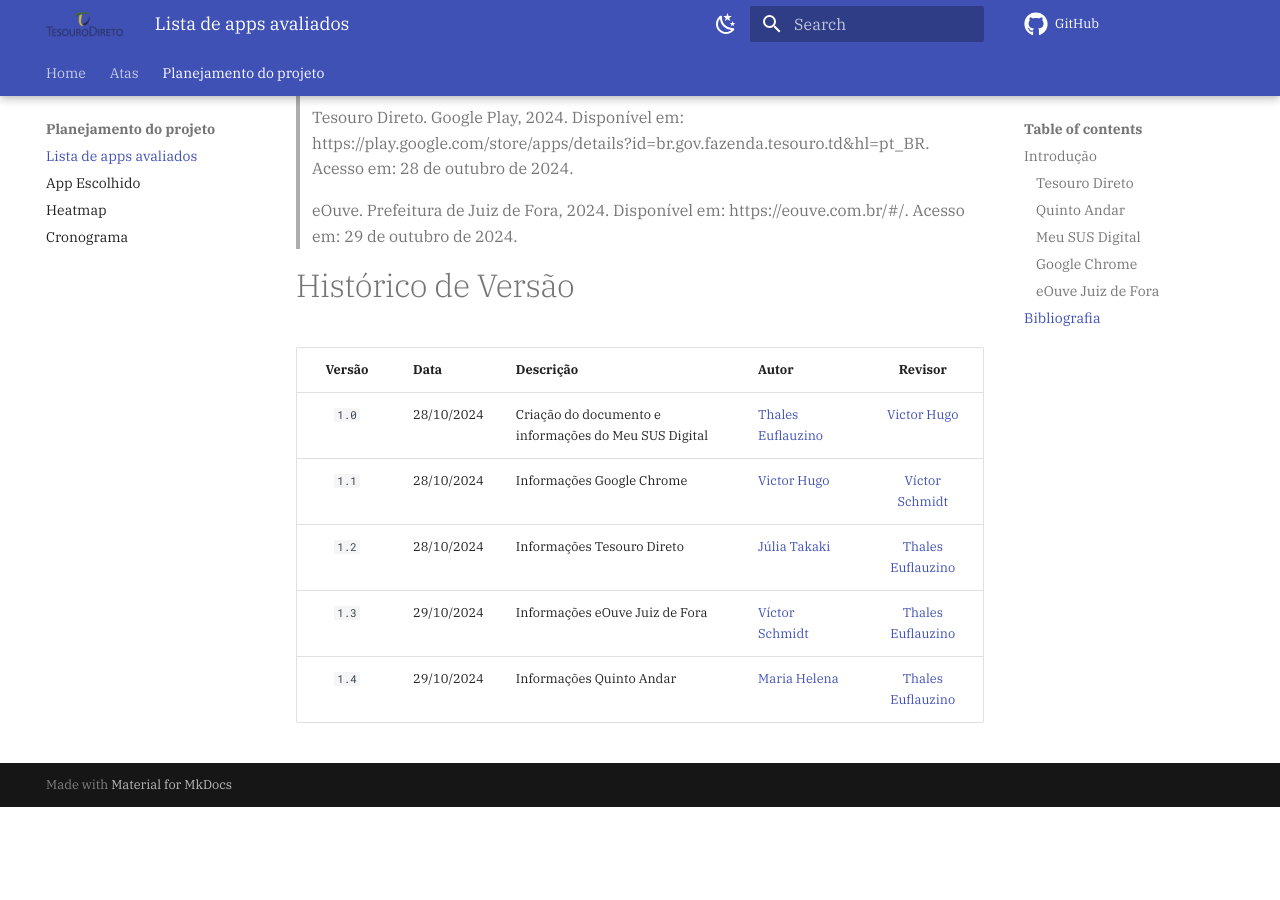
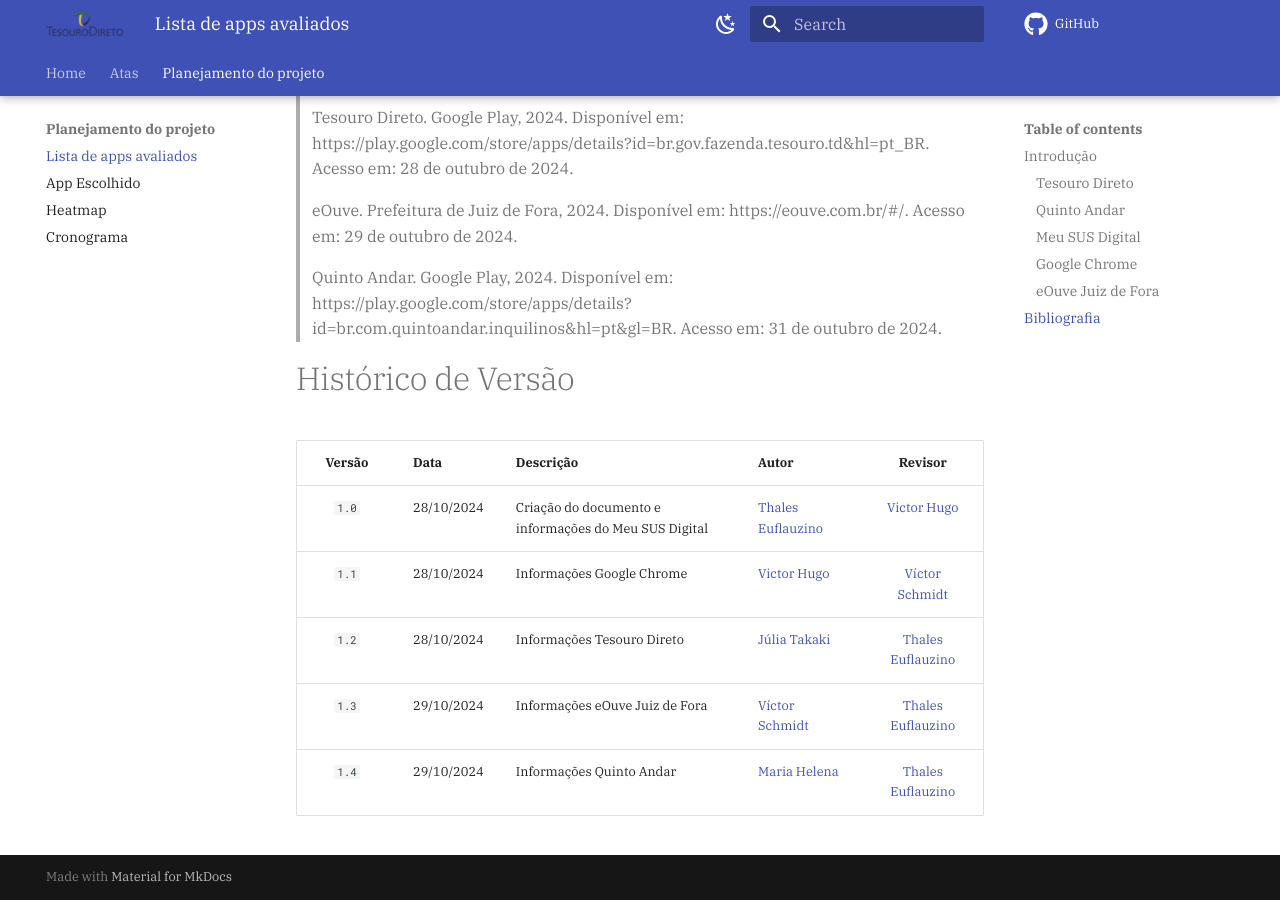
Before and after one commit to Requisitos-de-Software/2024.2-Grupo05, an MkDocs documentation site: the page built from docs/Planejamento-do-projeto/lista-apps-avaliados.md, in a window 1280 px wide and 900 px high, scrolled down 3428 px. Built offline with MkDocs 1.6.1 and Material for MkDocs 9.7.7, drawn with Linux system fonts in a browser that asks for light colours; comment, search, counter and statistics services are not loaded; before the commit the page ends 4235 px from its top, so only the background shows below that.

Commit message:
feat: adicionando referência bibliográfica do quinto andar

```diff
--- a/docs/Planejamento-do-projeto/lista-apps-avaliados.md
+++ b/docs/Planejamento-do-projeto/lista-apps-avaliados.md
@@ -112,6 +112,8 @@
 
 > eOuve. Prefeitura de Juiz de Fora, 2024. Disponível em: https://eouve.com.br/#/. Acesso em: 29 de outubro de 2024.
 
+> Quinto Andar. Google Play, 2024. Disponível em: https://play.google.com/store/apps/details?id=br.com.quintoandar.inquilinos&hl=pt&gl=BR. Acesso em: 31 de outubro de 2024.
+
 # Histórico de Versão
 | Versão | Data       | Descrição                                        | Autor                                                                    |                                 Revisor                                  |
 | :----: | ---------- | ------------------------------------------------ | ------------------------------------------------------------------------ | :----------------------------------------------------------------------: |
```
